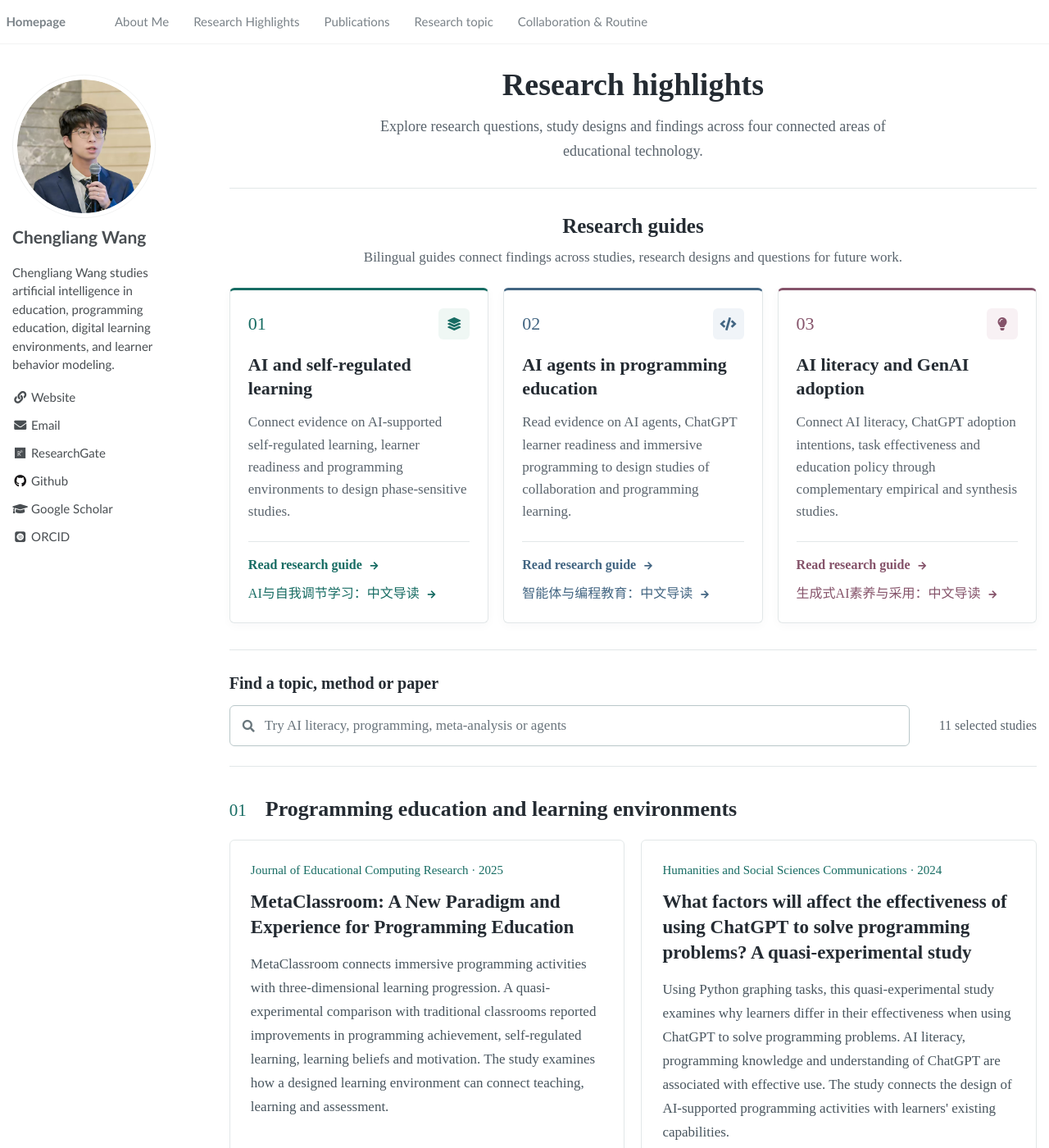
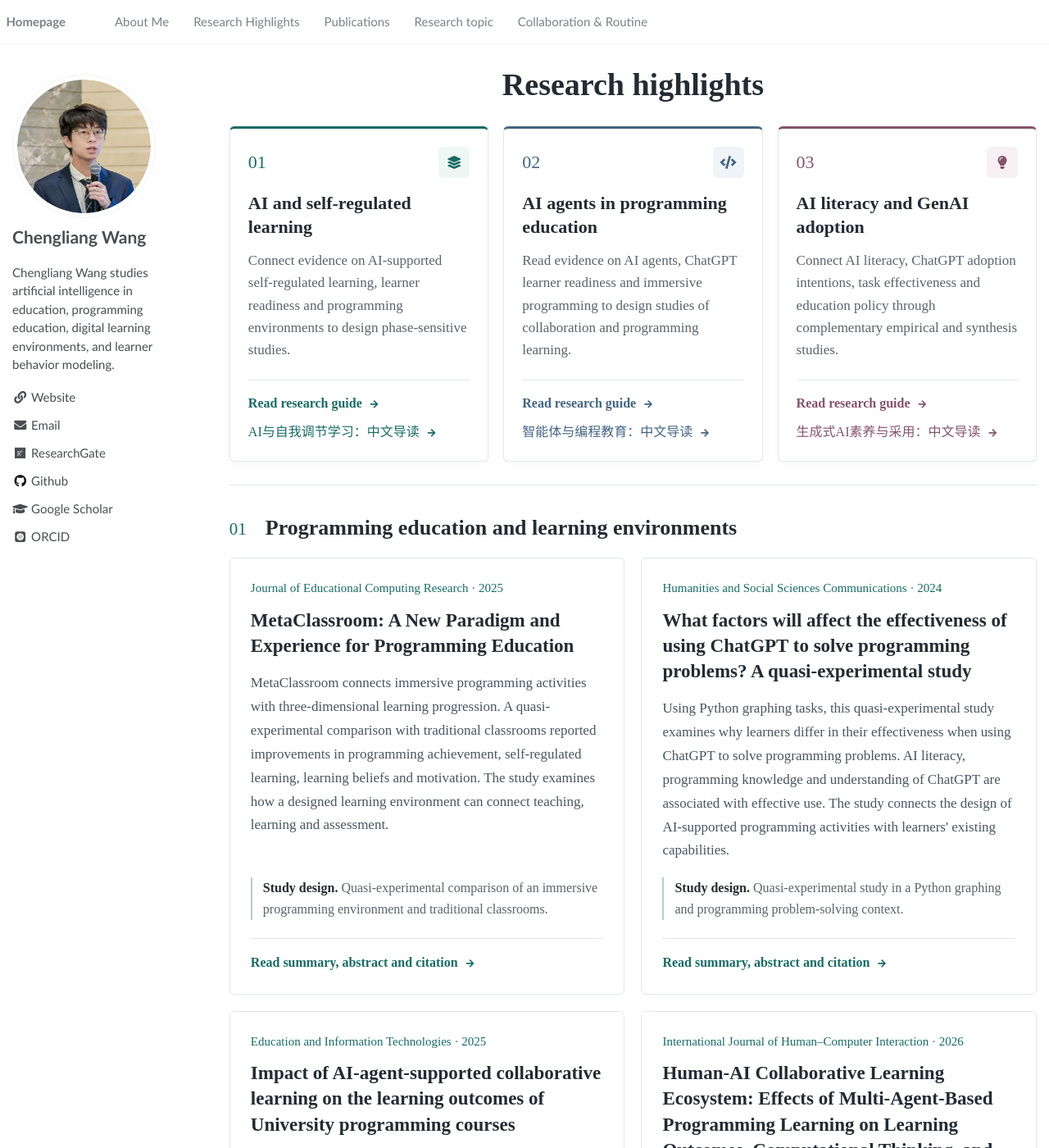
Before and after one commit to wcledutech/wcledutech.github.io, a Jekyll site: the page built from _pages/research-highlights.html, in a window 1280 px wide and 1400 px high. Shown: the whole window at 82% size. Built offline with Jekyll 4.4.1, drawn with Linux system fonts in a browser that asks for light colours; some web fonts are replaced.

Commit message:
Simplify research highlights introduction and remove search

```diff
--- a/_pages/research-highlights.html
+++ b/_pages/research-highlights.html
@@ -12,14 +12,9 @@ author_profile: true
 <div class="research-hub research-highlights-page">
   <header class="highlights-header">
     <h1>Research highlights</h1>
-    <p>Explore research questions, study designs and findings across four connected areas of educational technology.</p>
   </header>
 
-  <section id="research-guides" class="guide-entry-section" aria-labelledby="research-guides-title">
-    <div class="highlights-section-heading">
-      <h2 id="research-guides-title">Research guides</h2>
-      <p>Bilingual guides connect findings across studies, research designs and questions for future work.</p>
-    </div>
+  <section id="research-guides" class="guide-entry-section" aria-label="Research guides">
     <ul class="guide-entry-list">
       {% for guide in site.data.research_guides %}
       <li class="highlight-guide">
@@ -27,7 +22,7 @@ author_profile: true
           <span>0{{ forloop.index }}</span>
           <i class="fas {% cycle 'fa-layer-group', 'fa-code', 'fa-lightbulb' %}"></i>
         </div>
-        <h3><a href="{{ guide.url | relative_url }}">{{ guide.short_title | escape }}</a></h3>
+        <h2><a href="{{ guide.url | relative_url }}">{{ guide.short_title | escape }}</a></h2>
         <p class="highlight-guide-description">{{ guide.description | escape }}</p>
         <div class="highlight-guide-links">
           <a href="{{ guide.url | relative_url }}#english">Read research guide <i class="fas fa-arrow-right" aria-hidden="true"></i></a>
@@ -37,18 +32,6 @@ author_profile: true
       {% endfor %}
     </ul>
   </section>
-
-  <div class="highlights-search" role="search" aria-labelledby="research-search-label">
-    <label id="research-search-label" for="research-search">Find a topic, method or paper</label>
-    <div class="highlights-search-row">
-      <div class="highlights-search-field">
-        <i class="fas fa-search" aria-hidden="true"></i>
-        <input id="research-search" type="search" placeholder="Try AI literacy, programming, meta-analysis or agents" autocomplete="off" aria-controls="research-results">
-        <button id="research-search-clear" type="button" aria-label="Clear search" title="Clear search" hidden><i class="fas fa-times" aria-hidden="true"></i></button>
-      </div>
-      <p id="research-count" role="status" aria-live="polite" aria-atomic="true">{{ site.data.research_highlights | size }} selected studies</p>
-    </div>
-  </div>
 
   <div id="research-results">
     {% assign groups = site.data.research_highlights | group_by: 'topic' %}
@@ -71,7 +54,6 @@ author_profile: true
       </div>
     </section>
     {% endfor %}
-    <p id="research-empty" class="highlights-empty" hidden>No studies found.</p>
   </div>
 
   <nav class="highlights-footer" aria-label="More research">
@@ -80,4 +62,3 @@ author_profile: true
     <a href="{{ '/zh/' | relative_url }}" lang="zh-Hans"><i class="fas fa-language" aria-hidden="true"></i> 中文介绍 <i class="fas fa-arrow-right" aria-hidden="true"></i></a>
   </nav>
 </div>
-<script src="{{ '/assets/js/research-highlights.js' | relative_url }}" defer></script>
--- a/assets/css/research-highlights-page.css
+++ b/assets/css/research-highlights-page.css
@@ -26,12 +26,11 @@
 }
 
 .research-highlights-page .highlights-header {
-  padding: 12px 0 30px;
-  border-bottom: 1px solid var(--highlights-rule);
+  padding: 12px 0 28px;
 }
 
 .research-highlights-page .highlights-header h1 {
-  margin: 0 0 14px;
+  margin: 0;
   padding: 0;
   border: 0;
   color: var(--highlights-ink);
@@ -43,29 +42,11 @@
   display: none;
 }
 
-.research-highlights-page .highlights-header p {
-  max-width: 700px;
-  margin: 0 auto;
-  color: var(--highlights-muted);
-  font-size: 18px;
-}
-
 .research-highlights-page .guide-entry-section {
-  padding: 28px 0 32px;
+  padding: 0 0 28px;
   margin: 0;
   border: 0;
-}
-
-.research-highlights-page .highlights-section-heading h2 {
-  margin: 0 0 6px;
-  color: var(--highlights-ink);
-  font-size: 25px;
-}
-
-.research-highlights-page .highlights-section-heading p {
-  margin: 0 auto 22px;
-  color: var(--highlights-muted);
-  font-size: 17px;
+  border-bottom: 1px solid var(--highlights-rule);
 }
 
 .research-highlights-page .guide-entry-list {
@@ -133,13 +114,13 @@
   font-size: 16px;
 }
 
-.research-highlights-page .highlight-guide h3 {
+.research-highlights-page .highlight-guide h2 {
   margin: 0 0 13px;
   font-size: 22px;
   line-height: 1.3;
 }
 
-.research-highlights-page .highlight-guide h3 a {
+.research-highlights-page .highlight-guide h2 a {
   color: var(--highlights-ink);
 }
 
@@ -173,95 +154,6 @@
 .research-highlights-page a .fa-arrow-right {
   margin-left: 6px;
   font-size: 11px;
-}
-
-.research-highlights-page .highlights-search {
-  padding: 24px 0;
-  border-top: 1px solid var(--highlights-rule);
-  border-bottom: 1px solid var(--highlights-rule);
-  text-align: left;
-}
-
-.research-highlights-page .highlights-search label {
-  display: block;
-  margin-bottom: 10px;
-  color: var(--highlights-ink);
-  font-size: 20px;
-  font-weight: 700;
-}
-
-.research-highlights-page .highlights-search-row {
-  display: flex;
-  align-items: center;
-  gap: 20px;
-}
-
-.research-highlights-page .highlights-search-field {
-  position: relative;
-  flex: 1;
-  min-width: 0;
-}
-
-.research-highlights-page .highlights-search-field > .fa-search {
-  position: absolute;
-  top: 50%;
-  left: 16px;
-  color: #6a777d;
-  font-size: 15px;
-  transform: translateY(-50%);
-  pointer-events: none;
-}
-
-.research-highlights-page #research-search {
-  width: 100%;
-  max-width: none;
-  height: 50px;
-  padding: 12px 46px 12px 42px;
-  margin: 0;
-  border: 1px solid #b9c7c9;
-  border-radius: 6px;
-  background: #fff;
-  box-shadow: none;
-  color: var(--highlights-ink);
-  font-size: 17px;
-  line-height: 1.4;
-}
-
-.research-highlights-page #research-search::placeholder {
-  color: #69747c;
-  opacity: 1;
-}
-
-.research-highlights-page #research-search::-webkit-search-cancel-button {
-  -webkit-appearance: none;
-}
-
-.research-highlights-page #research-search-clear {
-  position: absolute;
-  top: 5px;
-  right: 5px;
-  display: grid;
-  place-items: center;
-  width: 40px;
-  height: 40px;
-  padding: 0;
-  border: 0;
-  border-radius: 4px;
-  background: transparent;
-  color: var(--highlights-muted);
-  cursor: pointer;
-}
-
-.research-highlights-page #research-search-clear:hover {
-  background: #edf4f2;
-}
-
-.research-highlights-page #research-count {
-  flex: 0 0 135px;
-  margin: 0;
-  color: var(--highlights-muted);
-  font-size: 16px;
-  text-align: right;
 }
 
 .research-highlights-page .research-topic {
@@ -363,12 +255,6 @@
   font-weight: 700;
 }
 
-.research-highlights-page .highlights-empty {
-  padding: 44px 20px;
-  color: var(--highlights-muted);
-  font-size: 20px;
-}
-
 .research-highlights-page .highlights-footer {
   display: flex;
   flex-wrap: wrap;
@@ -385,7 +271,7 @@
   font-size: 14px;
 }
 
-.research-highlights-page :is(a, button, input):focus-visible {
+.research-highlights-page a:focus-visible {
   outline: 3px solid #238377;
   outline-offset: 4px;
 }
@@ -399,7 +285,7 @@
     padding: 18px;
   }
 
-  .research-highlights-page .highlight-guide h3 {
+  .research-highlights-page .highlight-guide h2 {
     font-size: 20px;
   }
 }
@@ -422,23 +308,8 @@
     margin-bottom: 18px;
   }
 
-  .research-highlights-page .highlights-search-row {
-    flex-direction: column;
-    align-items: stretch;
-    gap: 10px;
-  }
-
-  .research-highlights-page #research-count {
-    flex: none;
-    text-align: left;
-  }
-
   .research-highlights-page .highlights-header h1 {
     font-size: 32px;
-  }
-
-  .research-highlights-page .highlights-header p {
-    font-size: 17px;
   }
 
   .research-highlights-page .highlights-topic-heading h2 {
--- a/assets/js/research-highlights.js
+++ /dev/null
@@ -1,40 +0,0 @@
-(function () {
-  'use strict';
-
-  var hub = document.querySelector('.research-highlights-page');
-  if (!hub) return;
-
-  var input = hub.querySelector('#research-search');
-  var clear = hub.querySelector('#research-search-clear');
-  var status = hub.querySelector('#research-count');
-  var empty = hub.querySelector('#research-empty');
-  var cards = Array.prototype.slice.call(hub.querySelectorAll('.research-card'));
-  var sections = Array.prototype.slice.call(hub.querySelectorAll('.research-topic'));
-
-  function filterStudies() {
-    var query = input.value.toLowerCase().trim();
-    var count = 0;
-
-    cards.forEach(function (card) {
-      card.hidden = card.textContent.toLowerCase().indexOf(query) === -1;
-      if (!card.hidden) count++;
-    });
-    sections.forEach(function (section) {
-      section.hidden = !Array.prototype.some.call(section.querySelectorAll('.research-card'), function (card) {
-        return !card.hidden;
-      });
-    });
-
-    clear.hidden = input.value.length === 0;
-    empty.hidden = count !== 0;
-    status.textContent = count + ' selected ' + (count === 1 ? 'study' : 'studies');
-  }
-
-  input.addEventListener('input', filterStudies);
-  clear.addEventListener('click', function () {
-    input.value = '';
-    filterStudies();
-    input.focus();
-  });
-  filterStudies();
-})();
```
